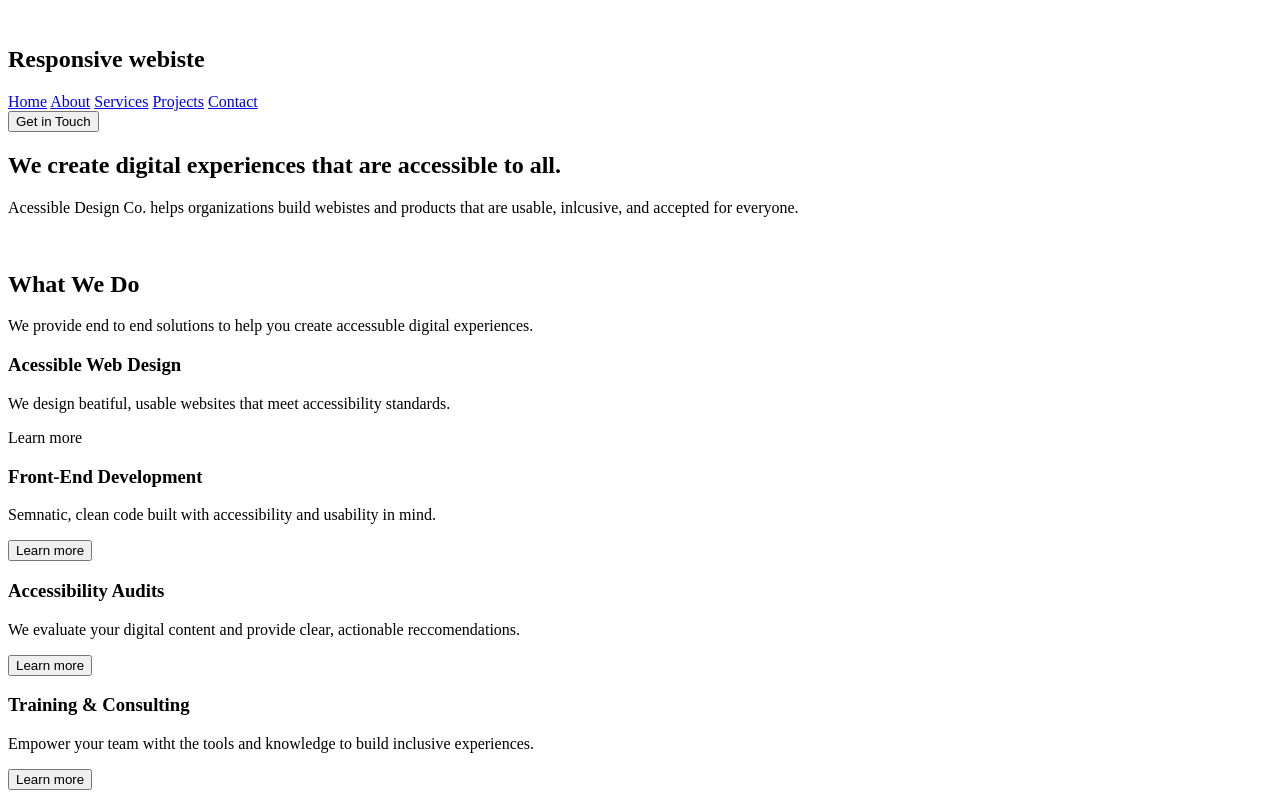
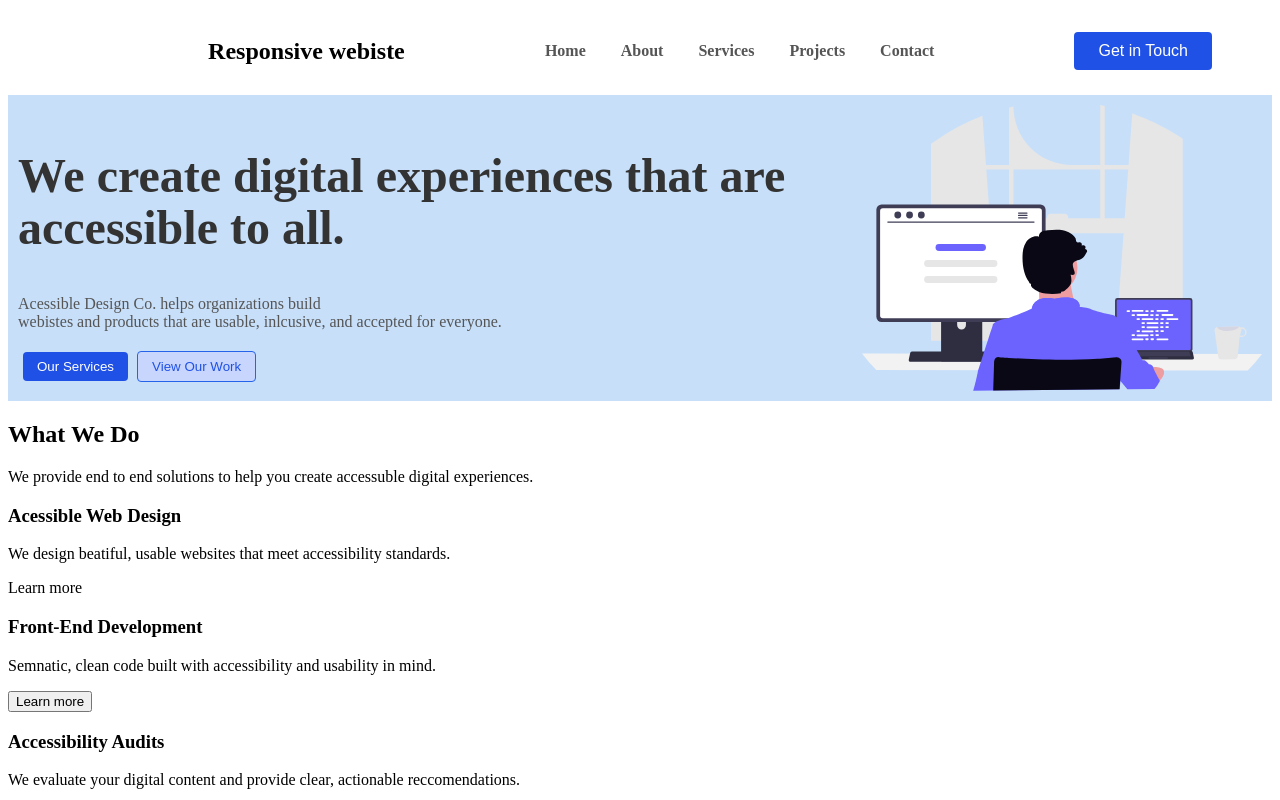
Before and after one commit to mercytv932/Responsive-Website-Pro, a plain HTML site: page index.html in a window 1280 px wide. Shown: the top 800 px of the page. Drawn offline with Linux system fonts and the light colour scheme.

Commit message:
styles header and hero

```diff
--- a/index.html
+++ b/index.html
@@ -1,6 +1,7 @@
 <!DOCTYPE html>
 <html lang="en">
 <head>
+  <link rel="stylesheet" href="style.css">
   <meta charset="UTF-8">
   <meta name="viewport" content="width=device-width, initial-scale=1.0">
   <title>Responsive Website Pro</title>
@@ -8,25 +9,30 @@
 <body>
 
 
-  <header>
+  <header class="header">
     <img src=""/>
     <h2>Responsive webiste</h2>
-    <nav>
+    <nav class="navbar">
       <a href="#home">Home</a>
       <a href="#about">About</a>
       <a href="#services">Services</a>
       <a href="#projects">Projects</a>
       <a href="#contact">Contact</a>
     </nav>
-    <button>Get in Touch</button>
+    <button class="headerBtn">Get in Touch</button>
   </header>
 
 
   <main>
     <section class="hero">
+      <div class="hero-div">
     <h1>We create digital experiences that are accessible to all.</h1>
-    <p>Acessible Design Co. helps organizations build webistes and products that are usable, inlcusive, and accepted for everyone.</p>
-    <img src="" class="hero-img"/>
+    <p>Acessible Design Co. helps organizations build <br> webistes and products
+       that are usable, inlcusive, and accepted for everyone.</p>
+       <button class="heroBtn1">Our Services</button>
+       <button class="heroBtn2">View Our Work</button>
+       </div>
+    <img src="undraw_programming_j1zw.svg" class="hero-img"/>
     </section>
 
 
@@ -38,7 +44,7 @@
 
       <div class="services-grid">
 
-        <article>
+        <article >
           <h3>Acessible Web Design</h3>
           <p>We design beatiful, usable websites that meet accessibility standards.</p>
           <span>Learn more</span>
@@ -101,11 +107,71 @@
 
 
 
+  <footer>
+
+
+    <div class="footer-grid">
+
+
+<section>
+  <img src="footer-img">
+  <h3>Acessible Design Co.</h3>
+  <p>Designing  for everyone</p>
+  <a href="linkedIn">LinkedIn <a href=""></a> </a>
+  <a href="github">LinkedIn <a href=""></a> </a>
+  <a href="youtube">LinkedIn <a href=""></a> </a>
+</section>
 
 
 
-  <footer>
+<section class="footer-links">
+  <h3>Quick Links</h3>
+<nav aria-label="footer-navigation">
+  <a href="#home">Home</a>
+  <a href="#about">About</a>
+  <a href="#services">Services</a>
+  <a href="#projects">Projects</a>
+  <a href="#contact">Contact</a>
+</nav>
+</section>
 
+
+
+
+<section class="footer-resources">
+    <h3>Resources</h3>
+<nav aria-label="resources">
+  <a href="#Blog">Home</a>
+  <a href="#Guides">About</a>
+  <a href="#Templates">Services</a>
+  <a href="#Glossary">Projects</a>
+  <a href="#Case Studies">Contact</a>
+</nav>
+</section>
+
+
+
+<section class="footer-support">
+    <h3>Support</h3>
+<nav aria-label="resources">
+  <a href="#Blog">Home</a>
+  <a href="#Guides">About</a>
+  <a href="#Templates">Services</a>
+  <a href="#Glossary">Projects</a>
+  <a href="#Case Studies">Contact</a>
+</nav>
+</section>
+
+
+
+<section class="contact-info">
+  <a href="email.com">
+    <img src="" alt="">
+  </a>
+</section>
+
+
+    </div>
   </footer>
 </body>
 </html>
--- a/style.css
+++ b/style.css
@@ -0,0 +1,99 @@
+/* Header section */
+
+.header {
+  display: flex;
+  background-color: white;
+  justify-content: space-between;
+  align-items: center;
+  top: 0;
+  position: sticky;
+  align-items: center;
+  z-index: 100;
+  padding: 10px 60px;
+}
+
+.header nav {
+  display: flex;
+  gap: 35px;
+}
+
+.header nav a {
+  text-decoration: none;
+  color: #555;
+  font-weight: 600;
+}
+
+.header nav a:hover {
+  text-decoration: underline;
+  color: royalblue;
+  transition: 0.5s ease;
+  font-size: 17px;
+  transform: translateY(-2px);
+}
+
+.headerBtn {
+  background-color: rgb(31, 81, 230);
+  padding: 1px;
+  font-size: 16px;
+  padding: 10px 24px;
+  border: none;
+  color: white;
+  border-radius: 4px;
+  cursor: pointer;
+}
+
+.headerBtn:hover {
+  transition: 0.3s ease;
+  background-color: rgb(9, 47, 159);
+  transform: translateY(-1px);
+}
+
+/* Hero section */
+
+.hero {
+  display: flex;
+  background-color: rgb(199, 223, 249);
+  justify-content: space-between;
+  align-items: center;
+  padding: 10px;
+}
+
+.hero h1 {
+  font-size: 3rem;
+  flex: 1;
+  color: #333;
+  line-height: 1.1;
+}
+
+.hero p {
+  color: #555;
+}
+
+.heroBtn1 {
+  background-color: rgb(31, 81, 230);
+  color: white;
+  padding: 7px 14px;
+  border: 1px blue;
+  border-radius: 4px;
+  margin: 5px;
+}
+
+.heroBtn2 {
+  background-color: rgb(200, 214, 254);
+  color: rgb(31, 81, 230);
+  padding: 7px 14px;
+  border: 1px solid #2563eb;
+  border-radius: 4px;
+}
+
+.hero-img {
+  display: block;
+  width: 100%;
+  max-width: 400px;
+  top: 0;
+  right: 0;
+  flex: 1;
+}
+
+
+/* Services section */
```
Also changed, not shown: undraw_code-sample_kpju.svg (added), undraw_experts_v2vy.svg (added), undraw_personal-notebook_blje.svg (added), undraw_programming_j1zw.svg (added), undraw_teacher_n0ow.svg (added).
